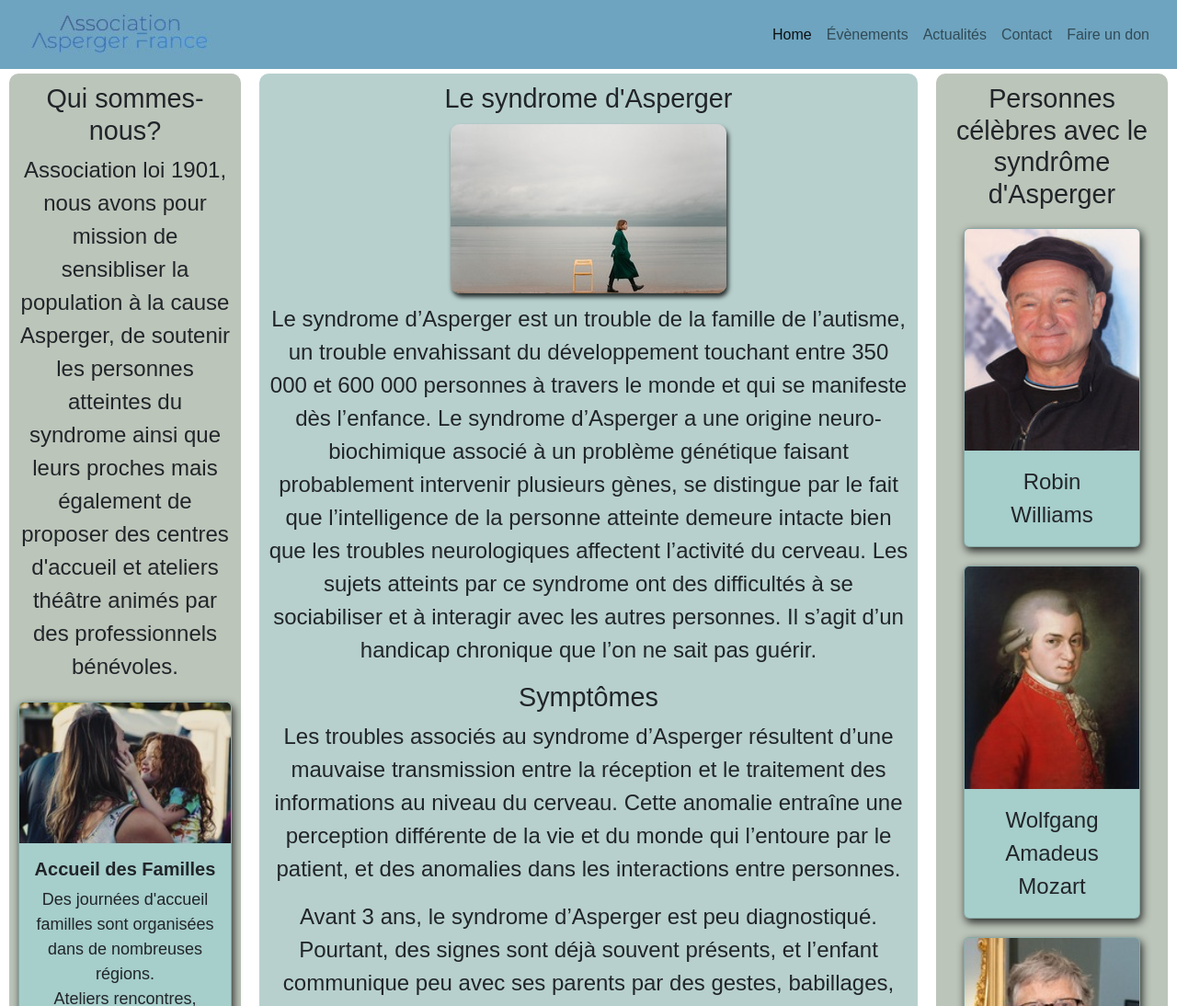
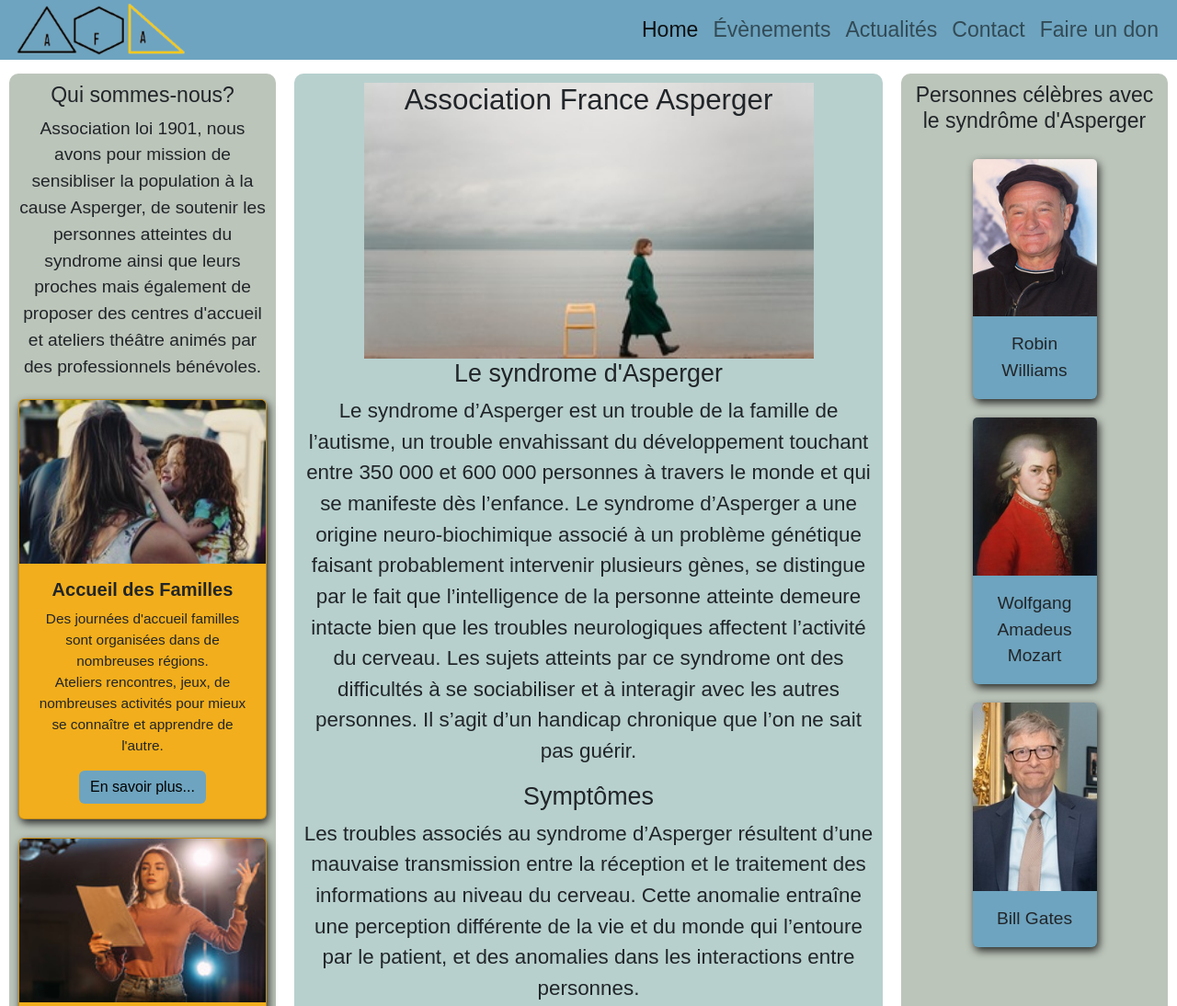
Before and after one commit to cooperwebdeveloper/Factice_Asso, a plain HTML site: page index.html in a window 1280 px wide. Shown: the top 1094 px of the page at 92% size. Drawn offline with Linux system fonts and the light colour scheme.

Commit message:
Cleaning scss code, add logo and medi@querie for xlarge screen

```diff
--- a/index.html
+++ b/index.html
@@ -8,16 +8,15 @@
     <link rel="stylesheet" href="./bootstrap-5.2.2-dist/css/bootstrap.min.css">
     <script src="./bootstrap-5.2.2-dist/js/bootstrap.bundle.min.js"></script>
     <link rel="stylesheet" href="style.css">
-    <title>Association Asperger France</title>
+    <title>Association France Asperger </title>
 </head>
 
 <body>
     <div class="wrapper">
         <!-- navbar -->
-        <nav class="navbar  navbar-expand-xl">
+        <nav class="navbar  navbar-expand-lg">
             <div class="container-fluid">
-
-                <a class="navbar-brand" href="#"><img src="./pictures/logo.jpg" alt="Association asperger france"></a>
+                <a class="navbar-brand" href="#"><img src="./pictures/logo-removebg-preview (1).png" alt=""></a>
                 <button class="navbar-toggler " type="button" data-bs-toggle="collapse" data-bs-target="#navbarNav"
                     aria-controls="navbarNav" aria-expanded="false" aria-label="Toggle navigation">
                     <span class="navbar-toggler-icon "></span>
@@ -46,11 +45,12 @@
         </nav>
 
         <article class="main">
+
             <div>
+                <div class="mainImage" style="background-image:url(./pictures/comportement_etrange.jpg)" alt="comportement étrange">
+                    <h1>Association France Asperger </h1>
+                </div>
                 <h2>Le syndrome d'Asperger</h2>
-                <div class="mainImage">
-                    <img id="firstImg" src="./pictures/mainImage.jpg" alt="strange-attitude-girl">
-                </div>
                 <p>Le syndrome d’Asperger est un trouble de la famille de l’autisme, un trouble envahissant du
                     développement touchant entre 350 000 et 600 000 personnes à travers le monde et qui se manifeste dès
                     l’enfance. Le syndrome d’Asperger a une origine neuro-biochimique associé à un problème génétique
@@ -89,6 +89,7 @@
         </article>
         <aside class="aside aside1">
             <h2>Qui sommes-nous?</h2>
+
             <div>
                 <p>Association loi 1901, nous avons pour mission de sensibliser la population à la cause Asperger, de
                     soutenir les personnes atteintes du syndrome ainsi que leurs proches mais également de proposer des
@@ -99,7 +100,9 @@
                 <img src="./pictures/Famille_resize.jpeg" class="card-img-top" alt="Accuiel familles">
                 <div class="card-body">
                     <h5 class="card-title">Accueil des Familles</h5>
-                  <p class="card-text">Des journées d'accueil familles sont organisées dans de nombreuses régions. <br>Ateliers rencontres, jeux, de nombreuses activités pour mieux se connaître et apprendre de l'autre.</p>
+                    <p class="card-text">Des journées d'accueil familles sont organisées dans de nombreuses régions.
+                        <br>Ateliers rencontres, jeux, de nombreuses activités pour mieux se connaître et apprendre de
+                        l'autre.</p>
                     <a href="#" class="btn btn-primary">En savoir plus...</a>
                 </div>
             </div>
@@ -108,19 +111,12 @@
                 <img src="./pictures/theater_resize.jpg" class="card-img-top" alt="Atelier Théâtre">
                 <div class="card-body">
                     <h5 class="card-title">Ateliers Théâtre</h5>
-                  <p class="card-text">Entre amis ou avec vos proches, exprimez vos émotions et ressentez celles de l'autre grâce aux ateliers soutenus par nos acteurs bénévoles.</p>
+                    <p class="card-text">Entre amis ou avec vos proches, exprimez vos émotions et ressentez celles de
+                        l'autre grâce aux ateliers soutenus par nos acteurs bénévoles.</p>
                     <a href="#" class="btn btn-primary">En savoir plus...</a>
                 </div>
             </div>
 
-
-
-
-            <!-- <div>
-                <img src="./pictures/Famille_resize.jpeg" alt="famille">
-                <img src="./pictures/theater_resize.jpg" alt="Théâtre">
-                <p></p>
-            </div> -->
         </aside>
         <aside class="aside aside2">
             <h2>Personnes célèbres avec le syndrôme d'Asperger</h2>
@@ -152,7 +148,7 @@
                 <p>Siège:</p>
                 <p>30 Boulevard des Sith, 12345 Naboo</p>
                 <p>Téléphone: 01.23.45.67.89</p>
-                <p>Mail: aaf@proton.me</p>
+                <p>Mail: afa@proton.me</p>
             </div>
             <div class="follow">
                 <p>Suivez-nous:</p>
--- a/style.scss
+++ b/style.scss
@@ -1,3 +1,32 @@
+$headerBgColor: #6EA4BF;
+$mainBgColor: #b7d0ce;
+$asideBgColor: #bcc5ba;
+$cardBgColor: #f2ae1c;
+$cardBgColorHover: lighten(#f2ae1c, 15%);
+$footerBgColor: #331E36;
+$btnBgColor: #6EA4BF;
+$btnBgColorLighter: lighten(#6EA4BF, 10%);
+
+$large-font-size: 1.4em;
+$small-font-size: 0.8em;
+
+$medium-font-size: 1.2em;
+
+@mixin card {
+    margin-top: 20px;
+    box-shadow: 2px 4px 10px hsla(0, 0%, 0%, 0.8);
+    position: inherit;
+}
+
+/*Placeholder*/
+%flex-centered {
+    display: flex;
+    justify-content: center;
+    align-items: center;
+}
+
+
+
 /* Initializing page layout with flexbox */
 
 .wrapper {
@@ -8,7 +37,6 @@
 
 /*Applying style for all wrapper's children*/
 .wrapper>* {
-
     padding: 10px;
     margin: 10px;
     flex: 1 100%;
@@ -20,7 +48,6 @@
 .header {
     background: #6EA4BF;
     height: 120px;
-    min-width: 300px;
 }
 
 /*bootstrap navbar*/
@@ -30,39 +57,47 @@
     margin: 0%;
     background: #6EA4BF;
     border-radius: 0%;
+    max-height: 70px;
 }
+
+.navbar-collapse {
+    background: #6EA4BF;
+}
+
 
 .navbar-toggler {
     border: none;
     padding: 4px 0px 4px 0px;
+
     &:focus {
-        border:0 !important; /* doesn't work grrr*/
-      }
+        border: 0 !important;
+        /* doesn't work grrr*/
+    }
 }
 
 .navbar-toggler-icon {
     width: 20px;
 }
 
+.navbar-expand-lg {
+    padding: 0;
+}
 
 .navbar-brand {
-    display: flex;
-    justify-content: start;
-    width: 50%;
-    padding-top: 0;
+    img {
+        height: 60px;
+    }
 }
-.navbar-collapse{
-    display: flex;
-    justify-content: end;
-}
+
 
 /*main style*/
 .main {
     text-align: center;
     background: #b7d0ce;
     height: auto;
-    font-size: 24px;
+    font-size: $medium-font-size;
     margin-top: 80px;
+    min-width: 50vmax;
 
     img {
         border-radius: 10%;
@@ -73,16 +108,20 @@
 /* main titles*/
 h3,
 h2 {
-    display: flex;
-    justify-content: center;
-    font-size: 1.2em;
+    @extend %flex-centered;
+    font-size: $medium-font-size;
 }
 
 /*main content*/
 .mainImage {
-    margin: 10px;
-    display: flex;
-    justify-content: center;
+    @extend %flex-centered;
+    align-items: flex-start;
+    min-height: 300px;
+    background-repeat: no-repeat;
+    background-size: cover;
+    background-position: bottom;
+
+
 }
 
 #firstImg {
@@ -99,41 +138,63 @@ h2 {
 .anecdote {
     padding-top: 10px;
     font-style: italic;
-    font-size: 20px;
+    font-size: $small-font-size;
 }
 
 /* Asides*/
 .aside1,
 .aside2 {
     background: #bcc5ba;
-    font-size: 24px;
+    font-size: $medium-font-size;
+    min-width: 50vmax;
+
 }
+
 .aside1 {
-    .card{
-        position: inherit;
-        font-size: 18px;
-        margin-top: 20px;
-        box-shadow: 2px 4px 10px hsla(0, 0%, 0%, 0.8);
-        background: #a6cecb;
-        .btn-primary{
-            background: #6EA4BF;
-            border: #6EA4BF;
+    .card {
+        @include card;
+        font-size: $small-font-size;
+        background: $cardBgColor;
+        transition: all .5s;
+
+        &:hover {
+            transition: all .5s;
+            background: $cardBgColorHover;
+        }
+
+        .btn-primary {
+            background: $btnBgColor;
+            border: none;
             color: #000;
+            transition: all .5s;
+
+            &:hover {
+                transition: all .5s;
+                background: $btnBgColorLighter;
+            }
         }
     }
-    h5{
-        font-weight:bold;
+
+    h5 {
+        font-weight: bold;
     }
 }
 
 .aside2 {
+    .celebrities {
+        display: flex;
+        flex-direction: column;
+    }
+
     .card {
-        margin: 20px;
-        box-shadow: 2px 4px 10px hsla(0, 0%, 0%, 0.8);
-        position: inherit;
-        background:#a6cecb;
+        @include card;
+        background: $headerBgColor;
+        border: none;
+        width: 50%;
+        align-self: center;
     }
 }
+
 
 /*footer*/
 .footer {
@@ -141,30 +202,26 @@ h2 {
     justify-content: space-between;
     background: #331E36;
     max-height: max-content;
+    min-width: 50vmax;
     color: antiquewhite;
-    font-size: .8em;
+    font-size: $small-font-size;
 }
 
 .copyright {
     display: flex;
     align-items: end;
-    font-size: .8em;
     justify-self: flex-end;
-
 }
 
 .contact {
-    display: flex;
     flex-direction: column;
-    justify-content: center;
+    @extend %flex-centered;
 }
-
-
 
 /*Responsive with medi@queries*/
 @media all and (min-width: 800px) {
     .main {
-        flex: 3;
+        flex: 2;
     }
 
     .aside1 {
@@ -175,7 +232,15 @@ h2 {
     .aside2 {
         order: 2;
         margin-top: 80px;
+        .card{
+            width: 80%;
+            align-self: center;
+        }
     }
+
+
+
+
 
     .main {
         order: 2;
@@ -183,27 +248,26 @@ h2 {
 
     .footer {
         order: 4;
-        font-size: 1em;
+        font-size: $medium-font-size;
     }
 
-    .menu ul {
+
+    .navbar-brand {
         display: flex;
-        justify-content: space-around;
-        font-size: 24px;
-
+        justify-content: start;
+        width: 20%;
+        padding-top: 0;
     }
 
-    .header {
-        display: flex;
-        flex-flow: row nowrap;
-        justify-content: center;
-        align-items: center;
-    }
+
+
 }
 
 @media all and (min-width: 600px) {
     .aside {
         flex: 1;
+        font-size: $medium-font-size;
+        min-width: auto;
     }
 
     h1 {
@@ -214,11 +278,78 @@ h2 {
         display: flex;
         flex-direction: row;
         justify-content: space-around;
-        font-size: 20px;
     }
 
     .footer {
-        font-size: 1em;
+        font-size: $medium-font-size;
+    }
+
+    .main {
+        font-size: $large-font-size;
+    }
+
+    .navbar-brand {
+        width: 30%;
+    }
+
+    .navbar-collapse {
+        justify-content: end;
+        font-size: $medium-font-size;
+    }
+}
+
+@media all and (min-width: 1100px) {
+
+    .mainImage {
+        align-items: flex-start;
+        min-height: 300px;
+        background-repeat: no-repeat;
+        background-size: contain;
+        background-position: bottom;
+
+        h1 {
+            font-size: $large-font-size;
+        }
+    }
+
+    .navbar-nav {
+        font-size: $medium-font-size;
+    }
+
+    .footer {
+        font-size: $large-font-size;
+    }
+
+    .follow {
+        display: flex;
+        flex-direction: row;
+        align-items: center;
+
+        i {
+            margin-left: 40px;
+            font-size: xx-large;
+        }
+    }
+    .aside2{
+        .card{
+            width: 50%;
+            align-self: center;
+        }
+    }
+
+}
+
+@media print {
+    img {
+        display: none;
+    }
+
+    .wrapper {
+        font-size: 16px;
+    }
+
+    .card {
+        display: none;
     }
 }
 
```
Also changed, not shown: pictures/Jim_Parsons_copyleft.jpg, pictures/comportement_etrange.jpg (renamed from pictures/mainImage.jpg), pictures/logo-removebg-preview (1).png (added), pictures/logo-removebg-preview.png (added), pictures/logo.jpg (deleted), pictures/logo.png (added), style.css, 2 other files. Lines whose indentation alone changed are shown as unchanged.
